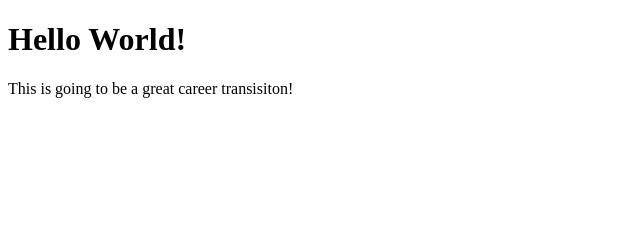
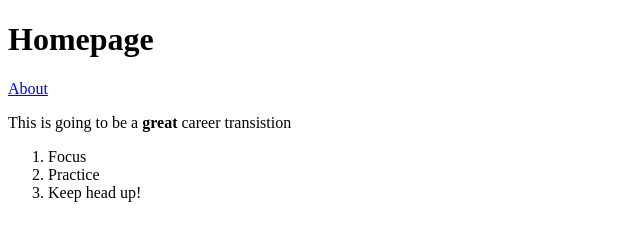
Before and after one commit to Atay365/html-boilerplate, a plain HTML site: page index.html in a window 1280 px wide. Shown: the whole page, without its empty margins (0-640 px from the left). Drawn offline with Linux system fonts and the light colour scheme.

Commit message:
Practice adding additional pages and links

```diff
--- a/index.html
+++ b/index.html
@@ -1,14 +1,23 @@
 <!DOCTYPE html>
 <html lang="en">
+  <!-- boilerplate below, can use the vsCode trick with html documents "!" -->
   <head>
     <meta charset="utf-8">
     <title>My First Webpage</title>
   </head>
-
+<!-- Section where practice the body, h1-6, p, and strong(bold) and um(itialize) -->
   <body>
-    <h1>Hello World!</h1>
+    <h1>Homepage</h1>
+    <div>
+      <a href="pages/about.html">About</a>
+    </div>
     <body>
-        This is going to be a great career transisiton!
+        <p>This is going to be a <strong>great</strong> career transistion</p>
+        <ol>
+          <li>Focus</li>
+          <li>Practice</li>
+          <li>Keep head up!</li>
+        </ol>
     </body>
   </body>
 </html>
```
Also changed, not shown: pages/about.html (added, +12 -0 lines).
